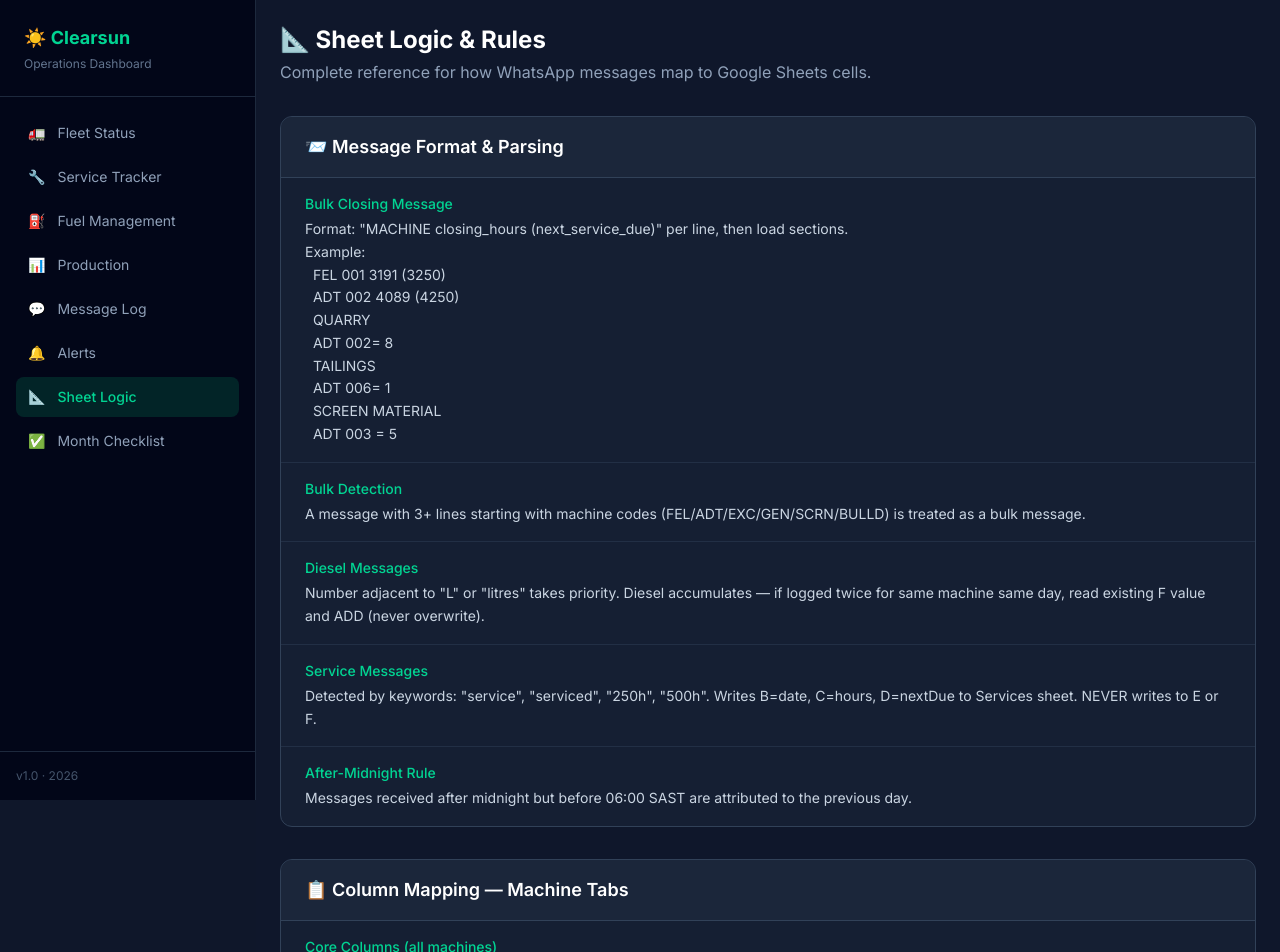
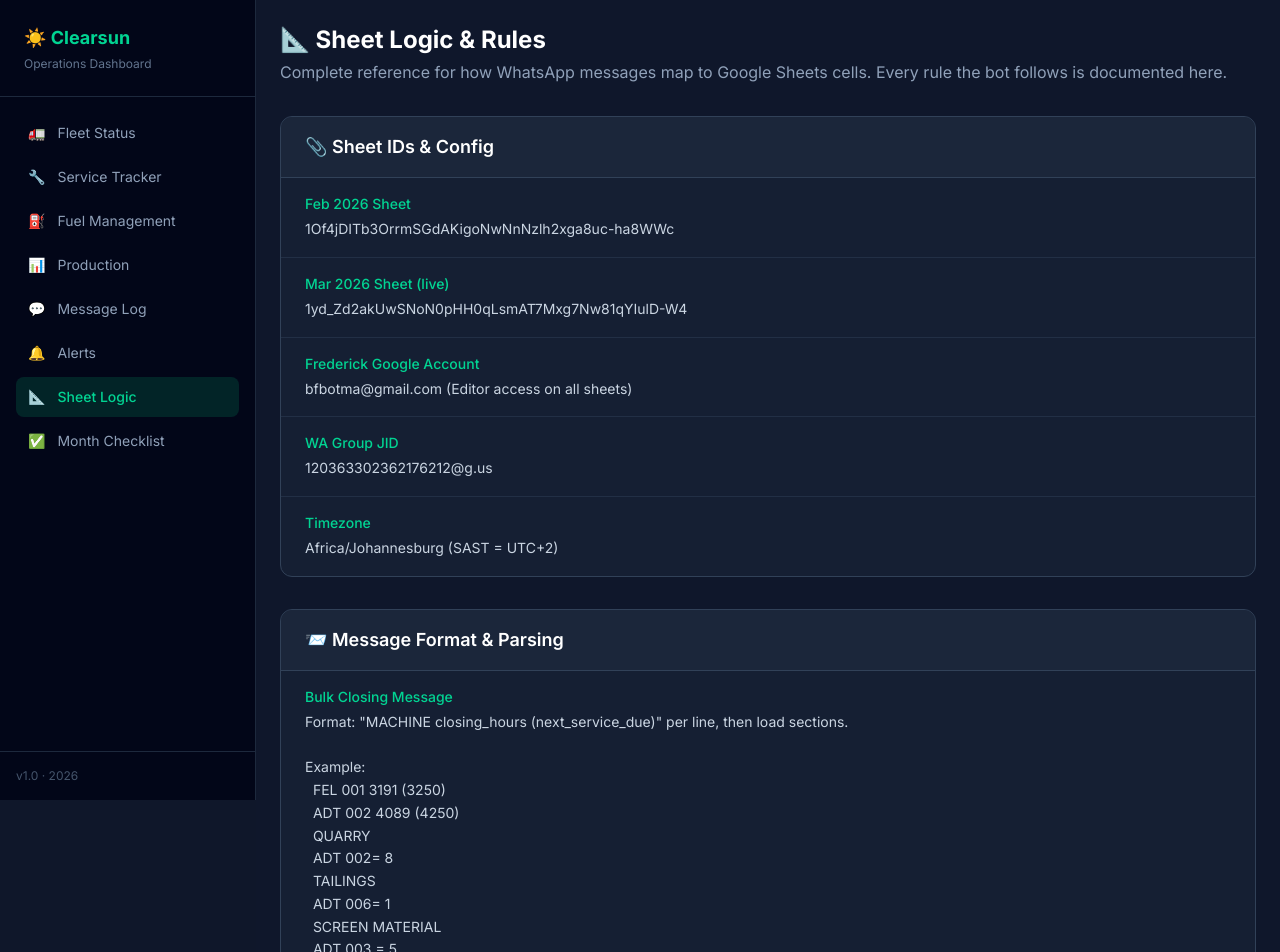
Before and after one commit to Highlander89/Clear-Sun-Site, a Next.js app: page /logic in a window 1280 px wide. Shown: the top 952 px of the page. Built offline with nearby package versions, Linux system fonts and the light colour scheme.

Commit message:
Logic page: complete rebuild from all 8 spec files (1,078 lines of rules)

```diff
--- a/app/logic/page.tsx
+++ b/app/logic/page.tsx
@@ -1,127 +1,228 @@
 "use client";
 
 const sections = [
+  {
+    title: "Sheet IDs & Config",
+    icon: "📎",
+    rules: [
+      { label: "Feb 2026 Sheet", detail: "1Of4jDITb3OrrmSGdAKigoNwNnNzlh2xga8uc-ha8WWc" },
+      { label: "Mar 2026 Sheet (live)", detail: "1yd_Zd2akUwSNoN0pHH0qLsmAT7Mxg7Nw81qYIulD-W4" },
+      { label: "Frederick Google Account", detail: "bfbotma@gmail.com (Editor access on all sheets)" },
+      { label: "WA Group JID", detail: "120363302362176212@g.us" },
+      { label: "Timezone", detail: "Africa/Johannesburg (SAST = UTC+2)" },
+    ],
+  },
   {
     title: "Message Format & Parsing",
     icon: "📨",
     rules: [
       {
         label: "Bulk Closing Message",
-        detail: "Format: \"MACHINE closing_hours (next_service_due)\" per line, then load sections.\nExample:\n  FEL 001 3191 (3250)\n  ADT 002 4089 (4250)\n  QUARRY\n  ADT 002= 8\n  TAILINGS\n  ADT 006= 1\n  SCREEN MATERIAL\n  ADT 003 = 5",
+        detail: "Format: \"MACHINE closing_hours (next_service_due)\" per line, then load sections.\n\nExample:\n  FEL 001 3191 (3250)\n  ADT 002 4089 (4250)\n  QUARRY\n  ADT 002= 8\n  TAILINGS\n  ADT 006= 1\n  SCREEN MATERIAL\n  ADT 003 = 5\n\nFirst number = closing hours → D column\nBracketed number = next service milestone → Services!D",
       },
-      {
-        label: "Bulk Detection",
-        detail: "A message with 3+ lines starting with machine codes (FEL/ADT/EXC/GEN/SCRN/BULLD) is treated as a bulk message.",
-      },
-      {
-        label: "Diesel Messages",
-        detail: "Number adjacent to \"L\" or \"litres\" takes priority. Diesel accumulates — if logged twice for same machine same day, read existing F value and ADD (never overwrite).",
-      },
-      {
-        label: "Service Messages",
-        detail: "Detected by keywords: \"service\", \"serviced\", \"250h\", \"500h\". Writes B=date, C=hours, D=nextDue to Services sheet. NEVER writes to E or F.",
-      },
-      {
-        label: "After-Midnight Rule",
-        detail: "Messages received after midnight but before 06:00 SAST are attributed to the previous day.",
-      },
-    ],
-  },
-  {
-    title: "Column Mapping — Machine Tabs",
-    icon: "📋",
-    rules: [
-      {
-        label: "Core Columns (all machines)",
-        detail: "C = Start hours (formula: =IF(D{row}=0,\"\",D{prev_row}) — only shows when D is populated)\nD = Stop/closing hours (from daily closing message)\nE = Hours worked (formula: =D-C)\nF = Diesel litres\nG = Area (EPL3218)\nD35 = Current stop hours (updated daily)",
-      },
-      {
-        label: "ADT Load Columns",
-        detail: "H = Loads — Quarry to Screen (from QUARRY section)\nI = Loads — Stripping (not in daily message)\nJ = Loads — Screen to Plant (from SCREEN MATERIAL section)\nK = Loads — Plant Tailings (from TAILINGS section)\nL = ADT001-005: Tons (formula — NEVER write to it)\nL = ADT006 only: Loads — Concentrate (manual, only if stated)",
-      },
-      {
-        label: "Replacement Cost Column",
-        detail: "SCRN002, DOZ001, BULLD12, FEL002-005, EXC: K col (rate from K1)\nFEL001: M col (rate from K1)\nADT001-005: P col (rate from P1)\nADT006: Q col (rate from Q1)\nGEN001-005: J col (rate from K1)\nFormula: =IF(E{row}=0,\"\",E{row}*$RATE_CELL)",
-      },
-      {
-        label: "Row 35 Totals",
-        detail: "D35 = current stop hours (written daily by bot)\nE35 = =SUM(E4:E34) total hours worked\nF35 = =SUM(F4:F34) total diesel\nReplacement cost col row 35 = SUM of daily values",
-      },
+      { label: "Bulk Detection", detail: "3+ lines starting with machine codes (FEL/ADT/EXC/GEN/SCRN/BULLD) = bulk message." },
+      { label: "Diesel Messages", detail: "Number adjacent to \"L\" or \"litres\" takes priority. Diesel ACCUMULATES — read existing F value and ADD (never overwrite)." },
+      { label: "Service Messages", detail: "Keywords: \"service\", \"serviced\", \"250h\", \"500h\".\nWrites B=date, C=hours, D=next milestone to Services sheet.\nNEVER writes to E or F." },
+      { label: "After-Midnight Rule", detail: "Messages 00:00–05:59 SAST → attributed to previous day." },
+      { label: "Half Loads", detail: "Written as decimal (0.5, 1.5) using sheet's convention." },
+      { label: "Unknown Machine", detail: "Log to RawData + send group alert. Do NOT attempt to write." },
+      { label: "Ambiguous Input", detail: "Log only, do NOT write. Never guess." },
     ],
   },
   {
     title: "Row Mapping",
     icon: "🗓️",
     rules: [
-      { label: "Formula", detail: "Row = 3 + day. March 1 = row 4, March 2 = row 5, etc." },
-      { label: "C4 (Row 4, Day 1)", detail: "Opening hours for the month — set manually from previous month's final stop hours." },
-      { label: "C5:C34", detail: "Formula: =IF(D{row}=0,\"\",D{row-1}) — start hours only appear once that day's closing hours are written. Bot NEVER writes to C for rows 5+." },
+      { label: "Formula", detail: "Row = 3 + day of month.\nMarch 1 = row 4, March 2 = row 5, ... March 31 = row 34" },
+      { label: "Row 3", detail: "Column headers on all machine tabs." },
+      { label: "C4 (Day 1 Start)", detail: "Opening hours for the month — set manually from previous month's final D35." },
+      { label: "D4 (Day 1 Stop)", detail: "Set = C4 at month start until first real closing data." },
+      { label: "C5:C34 Formula", detail: "=IF(D{row}=0,\"\",D{row-1})\nStart hours only appear once THAT DAY's closing hours (D) are written.\nBot NEVER writes to C for rows 5+." },
+      { label: "Row 35", detail: "Monthly totals row — all formulas (SUM or derived). Never write raw values." },
+    ],
+  },
+  {
+    title: "Column Mapping — Machine Tabs (Standard)",
+    icon: "📋",
+    rules: [
+      { label: "B", detail: "Date (formula from Hours Summary Page — never write)" },
+      { label: "C", detail: "Start hours (formula C5:C34 — only C4 is manual)" },
+      { label: "D", detail: "Stop/closing hours ✅ WRITE from daily closing message" },
+      { label: "E", detail: "Hours worked = D-C (formula — never write)" },
+      { label: "F", detail: "Diesel litres ✅ WRITE (accumulate, never overwrite)" },
+      { label: "G", detail: "Area = EPL3218 (was ML130 — replaced everywhere)" },
+      { label: "D35", detail: "Current stop hours — updated daily by bot" },
+      { label: "E35", detail: "=SUM(E4:E34) total hours worked (formula)" },
+      { label: "F35", detail: "=SUM(F4:F34) total diesel (formula — never clear this)" },
+    ],
+  },
+  {
+    title: "Column Mapping — ADT Load Columns",
+    icon: "🚛",
+    rules: [
+      { label: "H — Quarry to Screen", detail: "From QUARRY section of closing message ✅ WRITE" },
+      { label: "I — Stripping", detail: "Not in daily message. Manual entry only." },
+      { label: "J — Screen to Plant", detail: "From SCREEN MATERIAL section ✅ WRITE\n(ADT001: labeled 'Waste Plant Sand')" },
+      { label: "K — Plant Tailings", detail: "From TAILINGS section ✅ WRITE" },
+      { label: "L — ADT001-005: Tons", detail: "FORMULA — never write. Auto-calculates from loads × payload." },
+      { label: "L — ADT006: Concentrate", detail: "Separate load type (not formula). Only write if explicitly stated in message." },
+    ],
+  },
+  {
+    title: "ADT Payload Sizes",
+    icon: "⚖️",
+    rules: [
+      { label: "ADT001 (Bell B20)", detail: "20 tonnes" },
+      { label: "ADT002 (RBullD CMT96)", detail: "55 tonnes" },
+      { label: "ADT003", detail: "40 tonnes" },
+      { label: "ADT004 (Bell B40)", detail: "40 tonnes" },
+      { label: "ADT005 (RB CMT96)", detail: "55 tonnes" },
+      { label: "ADT006 (Powerstar 4035)", detail: "40 tonnes" },
+    ],
+  },
+  {
+    title: "Replacement Cost",
+    icon: "💰",
+    rules: [
+      { label: "How It Works", detail: "Each machine tab has a rate cell and a daily replacement cost column.\nDaily formula: =IF(E{row}=0,\"\",E{row}*$RATE_CELL)\nRow 35: =SUM(col4:col34)" },
+      { label: "Rate Cells & Columns", detail: "SCRN002: K1=R709/hr → K col\nDOZ001: K1=R270/hr → K col\nBULLD12: K1=R1,129.41/hr → K col\nFEL001: K1=R270/hr → M col\nFEL002-004: K1=R270/hr → K col\nFEL005: K1=R800/hr → K col\nADT001: P1=R40/hr → P col\nADT002-005: P1=R450/hr → P col\nADT006: Q1=R142/hr → Q col\nEXC001-003: K1=R542/hr → K col\nEXC004: K1=R253/hr → K col\nEXC005: K1=R800/hr → K col\nGEN001-005: K1=R18.457/hr → J col" },
+      { label: "BULLD12 Derivation", detail: "Machine cost R18m, 20% salvage = R14.4m depreciable\n5yr × 255 days × 10h = 12,750h lifespan\nR14,400,000 / 12,750 = R1,129.41/hr" },
     ],
   },
   {
     title: "Services Sheet",
     icon: "🔧",
     rules: [
-      {
-        label: "Column Spec",
-        detail: "A = Machine name\nB = Date of service (DD/MM/YYYY)\nC = Hours at service (from WA message or OCR)\nD = Next service due (C + interval)\nE = Current machine hours (updated daily via stop hours)\nF = =D-E formula (hours remaining — NEVER overwritten)",
-      },
-      { label: "Service Intervals", detail: "250h for all machines EXCEPT BULLD12 which is 500h." },
-      {
-        label: "Row Map",
-        detail: "SCRN002=4, DOZ001=5, BULLD12=6, FEL001=7, FEL002-005=8-11\nADT001-006=12-17, EXC001-005=18-22, GEN001-005=23-27",
-      },
-      { label: "Service Write Rule", detail: "Service event writes ONLY B:D. E updated via daily stop hours. F is always formula =D-E." },
+      { label: "Column Spec", detail: "A = Machine name\nB = Date of service (DD/MM/YYYY) ✅ WRITE\nC = Hours at service ✅ WRITE\nD = Next service due (fixed milestone) ✅ WRITE\nE = Current machine hours (updated daily via stop hours) ✅ WRITE\nF = =D-E (hours remaining — NEVER overwrite)" },
+      { label: "Service Intervals", detail: "250h for all machines EXCEPT BULLD12 = 500h.\nFixed milestones: 250, 500, 750, 1000, 1250...\nBULLD12: 500, 1000, 1500, 2000...\nNext service = Math.ceil(hours / interval) * interval" },
+      { label: "Row Map", detail: "SCRN002=4, DOZ001=5, BULLD12=6\nFEL001=7, FEL002=8, FEL003=9, FEL004=10, FEL005=11\nADT001=12, ADT002=13, ADT003=14, ADT004=15, ADT005=16, ADT006=17\nEXC001=18, EXC002=19, EXC003=20, EXC004=21, EXC005=22\nGEN001=23, GEN002=24, GEN003=25, GEN004=26, GEN005=27\nHilux2.8=28, Hilux2.5=29" },
+      { label: "Write Rules", detail: "Service event → writes ONLY B:D\nDaily closing message → updates E (current hours)\nF is always formula =D-E\nOCR (photo) overrides text approximation\nFormat C:F as plain numbers (not dates — prevents display bug)" },
+      { label: "Daily 17:00 Alert", detail: "Machines overdue (F < 0) → alert to WA group\nMachines ≤50h to service → warning\nFuel stock < 20,000L → alert" },
+    ],
+  },
+  {
+    title: "Production Summary",
+    icon: "📊",
+    rules: [
+      { label: "Col B — Equipment", detail: "Machine names (formula from Hours Summary Page)" },
+      { label: "Col I — Replacement Cost", detail: "Pulls from each machine tab's replacement cost column row 35.\nAuto-calculates as daily hours × rate accumulate." },
+      { label: "Col J — Diesel Ltrs", detail: "Pulls from machine tab F35 (=SUM(F4:F34)).\nAuto-updates as diesel is logged." },
+      { label: "Col K — Diesel/Hour", detail: "=IFERROR(IF(E35<=0,0,F35/E35),0)\nBULLD12 special: uses D35-C4 instead of E35." },
+      { label: "Col L — Diesel Cost", detail: "=K2 × J{row}. Auto-recalculates when K2 (price/L) changes." },
+      { label: "K2 — Diesel Price", detail: "R per litre. Updated via \"fuel price X\" / \"K2 update X\" message." },
+    ],
+  },
+  {
+    title: "Fuel Management (Production Summary rows 45-47)",
+    icon: "⛽",
+    rules: [
+      { label: "C47 — Opening Stock", detail: "Previous month's F47 value. Set manually at month start." },
+      { label: "D47 — Litres Refuelled", detail: "Auto-written when refuel detected (new dip > previous dip)." },
+      { label: "E47 — Litres Used", detail: "=J30 (total diesel consumed for month)." },
+      { label: "F47 — Stock On Hand", detail: "=(C47+D47)-E47. Auto-updates continuously." },
+      { label: "Refuel Detection", detail: "New dip reading > previous dip → refuel detected.\nLitres added = new - previous → written to D47.\nGroup alert sent requesting updated fuel price." },
+      { label: "Dip Entries", detail: "B48 onwards: date + litres for each diesel dip." },
+    ],
+  },
+  {
+    title: "Bakkies Diesel",
+    icon: "🚙",
+    rules: [
+      { label: "Tab: Bakkies", detail: "Column A = Date, data rows start at 4." },
+      { label: "Column Map", detail: "B = Hilux 2.5\nC = Hilux 3L / 3.0\nD = VW Bus\nE = Hino Truck\nF = Hilux 2.8" },
+    ],
+  },
+  {
+    title: "Machine Tab Map (exact sheet names)",
+    icon: "🗺️",
+    rules: [
+      { label: "SCRN002", detail: "Finlay Screen - Scrn002" },
+      { label: "DOZ001", detail: "DOZ 001" },
+      { label: "BULLD12", detail: "BULLD 12" },
+      { label: "FEL001", detail: "RB Loader RB856 - FEL 001" },
+      { label: "FEL002", detail: "RB Loader ZL60 - FEL 002" },
+      { label: "FEL003", detail: "Bell Loader - FEL 003" },
+      { label: "FEL004", detail: "RB Loader RB856 - FEL 004" },
+      { label: "FEL005", detail: "RB Loader RB856 - FEL 005" },
+      { label: "ADT001", detail: "Bell B20 ADT 001" },
+      { label: "ADT002", detail: "RBullD CMT96 - ADT 002" },
+      { label: "ADT003", detail: "ADT003" },
+      { label: "ADT004", detail: "Bell B40 - ADT 004" },
+      { label: "ADT005", detail: "RB CMT96 - ADT 005" },
+      { label: "ADT006", detail: "Powerstar 4035 - ADT 006" },
+      { label: "EXC001", detail: "Hyundai - EX 001" },
+      { label: "EXC002", detail: "RB - EX 002" },
+      { label: "EXC003", detail: "Volvo - EX 003" },
+      { label: "EXC004", detail: "RB - EX 004" },
+      { label: "EXC005", detail: "RB - EX 005" },
+      { label: "GEN001", detail: "Gen - 001 SCREEN" },
+      { label: "GEN002", detail: "Gen - 002" },
+      { label: "GEN003", detail: "Gen - 003" },
+      { label: "GEN004", detail: "RP Gen - 004" },
+      { label: "GEN005", detail: "Gen - 005 PLANT" },
     ],
   },
   {
     title: "Machine Aliases & Special Cases",
     icon: "🏷️",
     rules: [
-      { label: "BULLD 001 = DOZ001", detail: "Frederick sends BULLD 001 in messages — maps to DOZ 001 tab (the dozer)." },
-      { label: "BULLD001 (retired)", detail: "If referenced (no space), log to RawData and alert. Do not write." },
-      { label: "Roller CH", detail: "Does NOT exist. Removed from all code." },
-      { label: "D12 / BULLD12", detail: "500h service interval. Tab name: 'BULLD 12'." },
+      { label: "BULLD 001 = DOZ001", detail: "Frederick sends \"BULLD 001\" (with space) in messages → maps to DOZ 001 tab." },
+      { label: "BULLD001 (retired)", detail: "\"BULLD001\" (no space) = retired machine. Log to RawData + alert. Do NOT write." },
+      { label: "Roller CH", detail: "Does NOT exist. Removed from all code and arrays." },
+      { label: "D12 / BULLD12", detail: "500h service interval. Tab: 'BULLD 12'. Rate: R1,129.41/hr." },
+      { label: "ML130 → EPL3218", detail: "Area code replaced everywhere (G column + Hours Summary Page C4)." },
+      { label: "ADT003 tab name", detail: "\"ADT003\" (no space, no tab artifact)." },
     ],
   },
   {
-    title: "Production Summary",
-    icon: "📊",
+    title: "Hours Summary Page",
+    icon: "📅",
     rules: [
-      { label: "Column I — Machine Replacement Cost", detail: "Pulls from each machine tab's replacement cost column row 35." },
-      { label: "Column J — Diesel Ltrs", detail: "Pulls from each machine tab F35 (=SUM(F4:F34))." },
-      { label: "Column K — Diesel/Hour", detail: "Formula: diesel / hours. IFERROR for zero hours." },
-      { label: "Column L — Diesel Cost", detail: "Formula: K2 (price/litre) × J (diesel litres)." },
+      { label: "Purpose", detail: "Plant Schedule / Clear Sun Schedule dashboard. READ-ONLY.\nContains formulas referencing machine tabs." },
+      { label: "Row 7", detail: "Dates across B..AF (B7 = 1st of month, C7 = B7+1, etc.)" },
+      { label: "Row 8", detail: "Weekday numbers via WEEKDAY() formula." },
+      { label: "Machine rows (10+)", detail: "Formula references into machine tabs (e.g. ='DOZ 001'!E4)." },
+      { label: "NEVER WRITE", detail: "Do not write directly to Hours Summary Page. Write to machine tabs — schedule updates automatically." },
+    ],
+  },
+  {
+    title: "Weekly Reminders",
+    icon: "⏰",
+    rules: [
+      { label: "Thursday 10:00 SAST", detail: "\"Friendly reminder to prepare PEP safety talk for tomorrow's safety meeting.\"" },
+      { label: "Friday 09:00 SAST", detail: "\"Friendly reminder to do the weekly Plant Safety Checklist.\"" },
+      { label: "Monday 09:00 SAST", detail: "\"Friendly reminder to do weekly Screen Checklist.\"" },
+    ],
+  },
+  {
+    title: "OCR (Service Sheet Photos)",
+    icon: "📸",
+    rules: [
+      { label: "Model", detail: "Claude Sonnet 4.6 via Anthropic API (x-api-key header).\nOCR-only API key — separate from OAuth tokens used for everything else." },
+      { label: "Flow", detail: "1. WhatsApp image received (imageMessage event)\n2. Buffer downloaded via Baileys downloadMediaMessage\n3. Base64 encoded + sent to Claude with structured prompt\n4. Response parsed: MACHINE, HOURS, NEXT_SERVICE, DATE\n5. Machine code resolved via fuzzy matching\n6. Written to Services sheet B:D" },
+      { label: "Fallback", detail: "If OCR returns 0 records, image is logged to RawData.\nManual entry via text message still works." },
     ],
   },
   {
     title: "Safety Rules",
     icon: "🛡️",
     rules: [
-      { label: "Never Guess", detail: "If input is ambiguous, log to RawData and alert." },
-      { label: "Never Overwrite Formulas", detail: "C5:C34, E col, Services!F, F35, L col on ADT001-005." },
+      { label: "Never Guess", detail: "If input is ambiguous, log to RawData and alert. Do not write incorrect data." },
+      { label: "Never Overwrite Formulas", detail: "Protected cells:\n- C5:C34 (start hours formula)\n- E column (hours worked = D-C)\n- F35 (=SUM diesel)\n- Services!F (=D-E)\n- L column on ADT001-005 (tons formula)\n- Hours Summary Page (entirely read-only)" },
       { label: "Diesel Accumulation", detail: "Read existing F value and ADD new litres — never overwrite." },
-      { label: "Idempotent Replay", detail: "Deduped by message ID hash. Replay never double-writes." },
-      { label: "Unknown Machines", detail: "Log to RawData + alert. Do not write." },
-      { label: "SAST Timezone", detail: "All comparisons use toLocaleString('en-US', { timeZone: 'Africa/Johannesburg' })" },
+      { label: "Idempotent Replay", detail: "Deduped by message ID (isSent/markSent). Replay never double-writes." },
+      { label: "History Sync DISABLED", detail: "syncFullHistory caused replay storm of all old messages. Only 'notify' type (live messages) processed." },
+      { label: "SAST Timezone", detail: "All comparisons use:\nnew Date(dt.toLocaleString('en-US', { timeZone: 'Africa/Johannesburg' }))" },
+      { label: "RawData Immutable Log", detail: "Every processed message appended to RawData tab as audit trail. Never modified after writing." },
     ],
   },
   {
-    title: "Replacement Cost Rates (R/hr)",
-    icon: "💰",
+    title: "Weekly Report (Saturday 14:00 SAST)",
+    icon: "📈",
     rules: [
-      { label: "SCRN002", detail: "R709/hr (K1)" },
-      { label: "DOZ001", detail: "R270/hr (K1)" },
-      { label: "BULLD12", detail: "R1,129.41/hr (K1)" },
-      { label: "FEL001-004", detail: "R270/hr (K1)" },
-      { label: "FEL005", detail: "R800/hr (K1)" },
-      { label: "ADT001", detail: "R40/hr (P1)" },
-      { label: "ADT002-005", detail: "R450/hr (P1)" },
-      { label: "ADT006", detail: "R142/hr (Q1)" },
-      { label: "EXC001-003", detail: "R542/hr (K1)" },
-      { label: "EXC004", detail: "R253/hr (K1)" },
-      { label: "EXC005", detail: "R800/hr (K1)" },
-      { label: "GEN001-005", detail: "R18.457/hr (K1)" },
+      { label: "Source", detail: "Individual machine tab daily rows (Mon-Sat range), NOT Production Summary MTD totals." },
+      { label: "ROM Tons", detail: "F32 delta: current F32 minus stored last Saturday's value in alert-state.json." },
+      { label: "Loads", detail: "ADT H/J/K columns × payload, summed Mon-Sat rows." },
     ],
   },
 ];
@@ -133,6 +234,7 @@ export default function LogicPage() {
         <h1 className="text-2xl font-bold text-white">📐 Sheet Logic & Rules</h1>
         <p className="text-slate-400 mt-1">
           Complete reference for how WhatsApp messages map to Google Sheets cells.
+          Every rule the bot follows is documented here.
         </p>
       </div>
       {sections.map((section) => (
@@ -151,7 +253,9 @@ export default function LogicPage() {
         </div>
       ))}
       <div className="bg-slate-800/30 rounded-xl border border-slate-700 px-6 py-4">
-        <p className="text-slate-500 text-xs">Last updated: 2 March 2026 · Confirmed with Frederick Botma</p>
+        <p className="text-slate-500 text-xs">
+          Last updated: 2 March 2026 · Source: 8 spec files (1,078 lines) · Confirmed with Frederick Botma
+        </p>
       </div>
     </div>
   );
```
